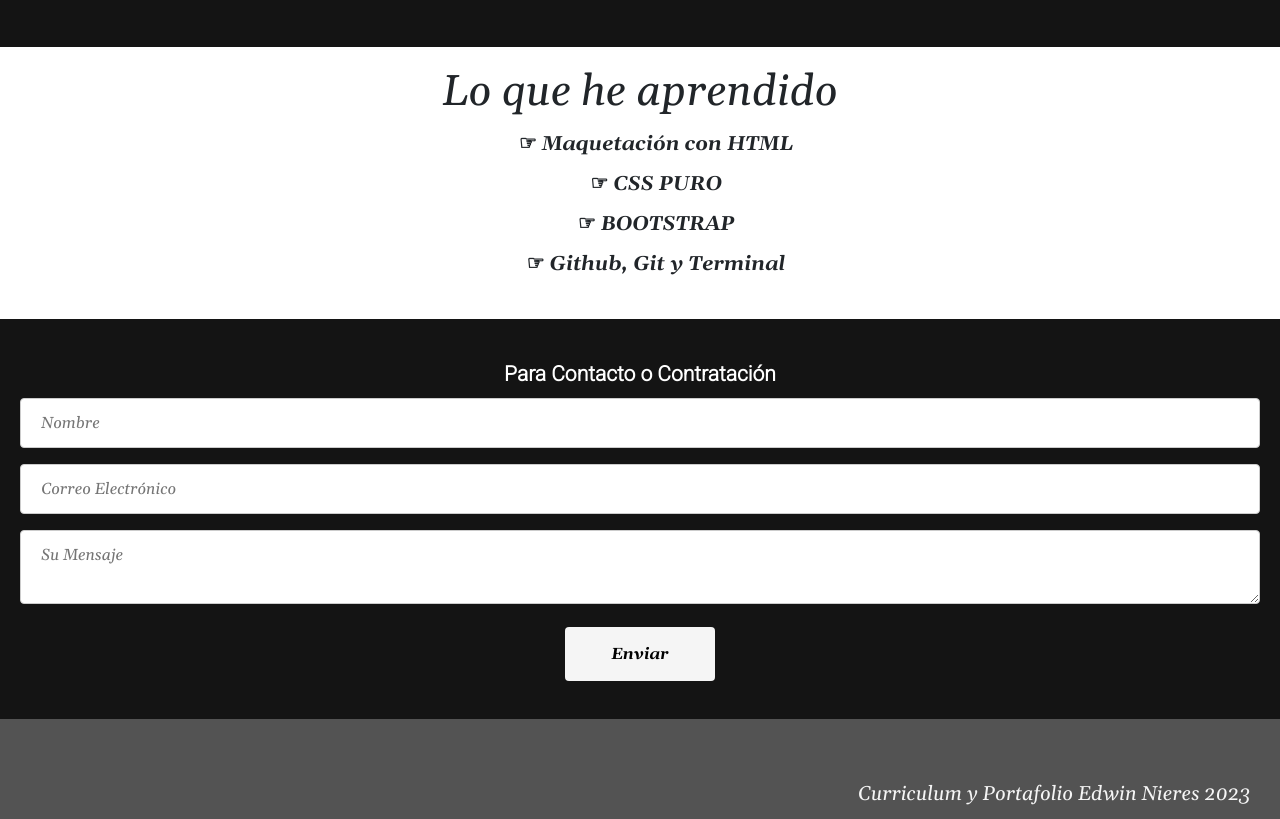
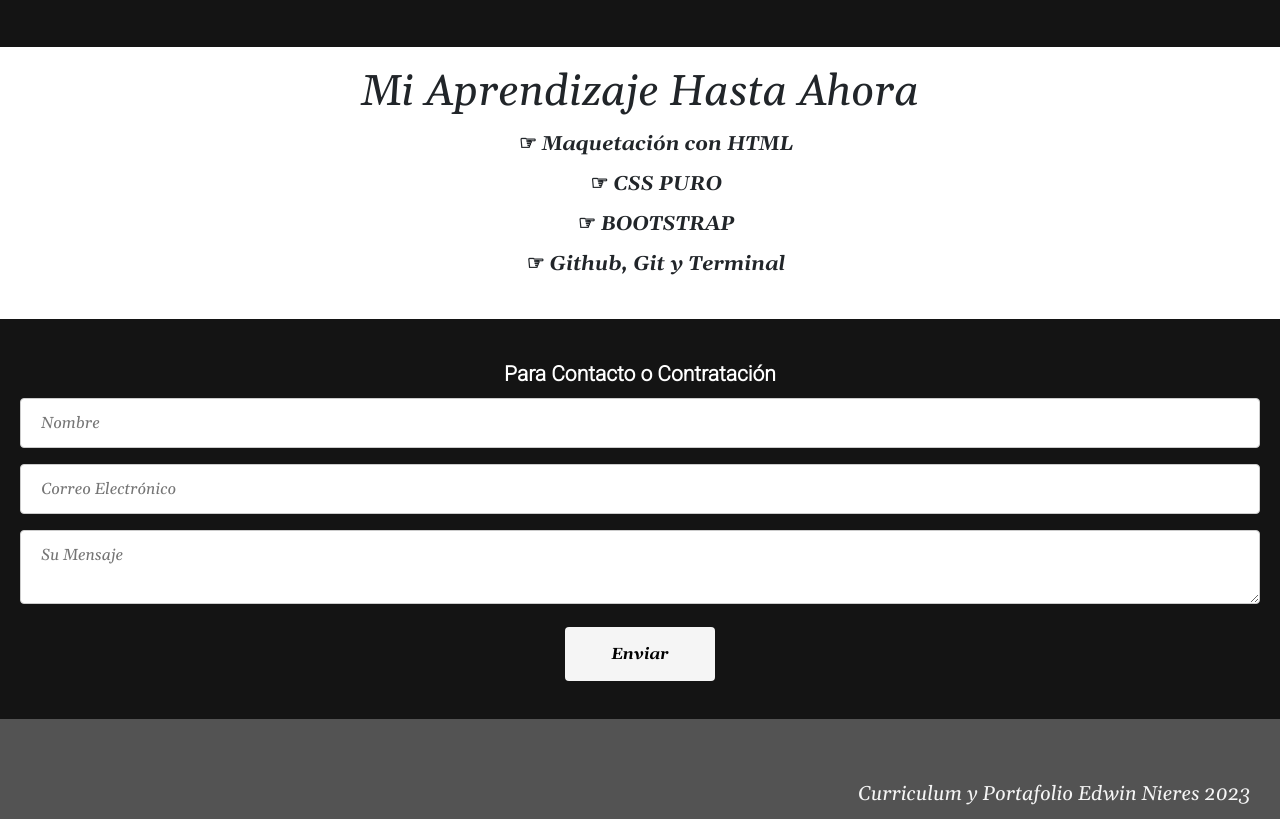
Before and after one commit to EdwinNieres/edwinnieres.github.io, a plain HTML site: page index.html in a window 1280 px wide. Shown: the part 1939-2758 px from the top of the page. Drawn offline with nearby package versions, Linux system fonts and the light colour scheme.

Commit message:
cambio titulo aprendizaje

```diff
--- a/index.html
+++ b/index.html
@@ -104,7 +104,7 @@
   <!-- SECCION APRENDIZAJE HASTA AHORA-->
 
     <section id="aprendizaje">
-      <h2>Lo que he aprendido</h2>
+      <h2>Mi Aprendizaje Hasta Ahora</h2>
     <div class="contenedor">
       <ul>
         <li>☞ Maquetación con HTML</li>
```
